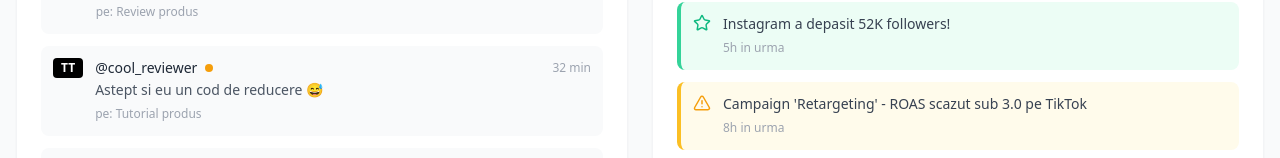
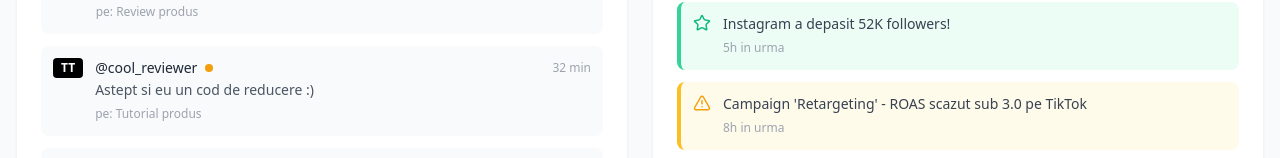
Before and after one commit to HoratiuBoca/social-media-dashboard, a React (Vite) app: page / in a window 1280 px wide. Shown: the part 1212-1370 px from the top of the page. Built offline with nearby package versions, Linux system fonts and the light colour scheme.

Commit message:
Remove diacritics - use plain ASCII for Romanian text
Updated a comment text in the recentComments array to use a smiley face instead of a sad face.

```diff
--- a/src/Dashboard.jsx
+++ b/src/Dashboard.jsx
@@ -77,7 +77,7 @@ const topPosts = {
 const recentComments = [
   { platform: "instagram", user: "@maria_design", text: "Super produs! De unde pot comanda?", post: "Lansare colectie", time: "2 min", sentiment: "positive" },
   { platform: "facebook", user: "Ion Popescu", text: "Calitate excelenta, recomand!", post: "Review produs", time: "15 min", sentiment: "positive" },
-  { platform: "tiktok", user: "@cool_reviewer", text: "Astept si eu un cod de reducere 😅", post: "Tutorial produs", time: "32 min", sentiment: "neutral" },
+  { platform: "tiktok", user: "@cool_reviewer", text: "Astept si eu un cod de reducere :)", post: "Tutorial produs", time: "32 min", sentiment: "neutral" },
   { platform: "instagram", user: "@ana.shop", text: "Cand revine in stoc marimea M?", post: "Produs sold out", time: "1h", sentiment: "neutral" },
   { platform: "facebook", user: "George V.", text: "Am comandat si nu am primit tracking-ul", post: "Post promovat", time: "2h", sentiment: "negative" },
   { platform: "tiktok", user: "@fashionlover", text: "Cel mai bun brand din RO! 🔥", post: "Trend viral", time: "3h", sentiment: "positive" },
```
